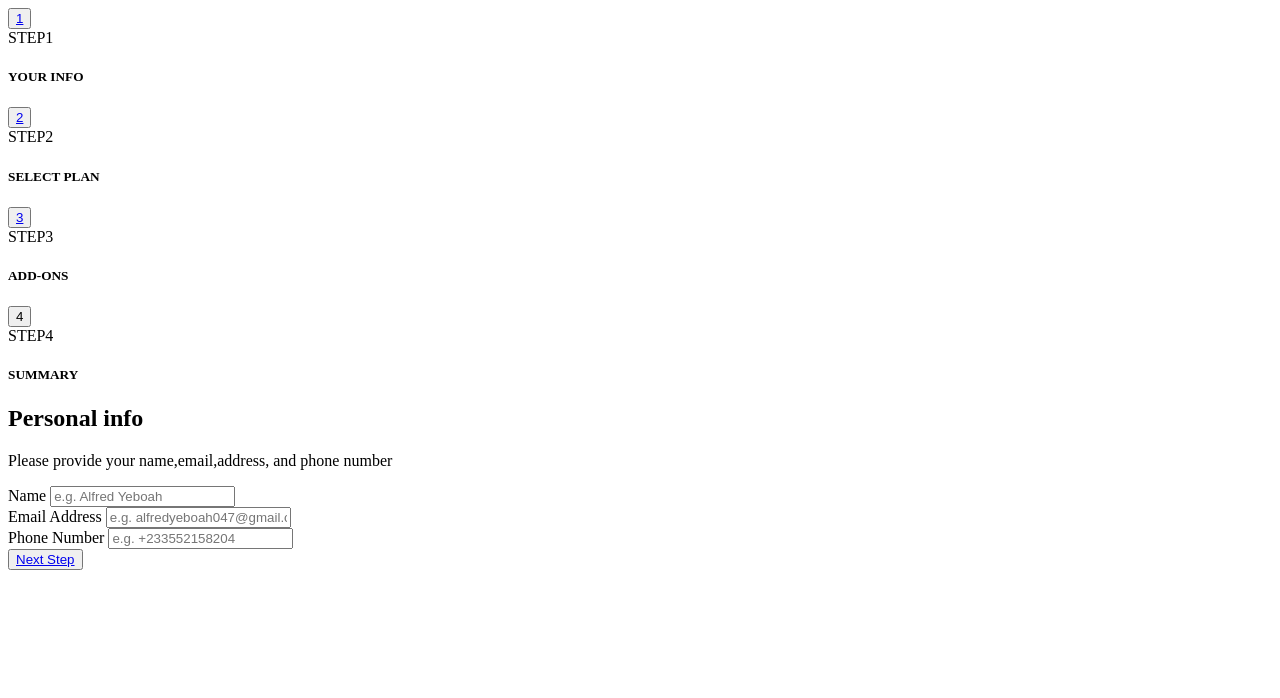
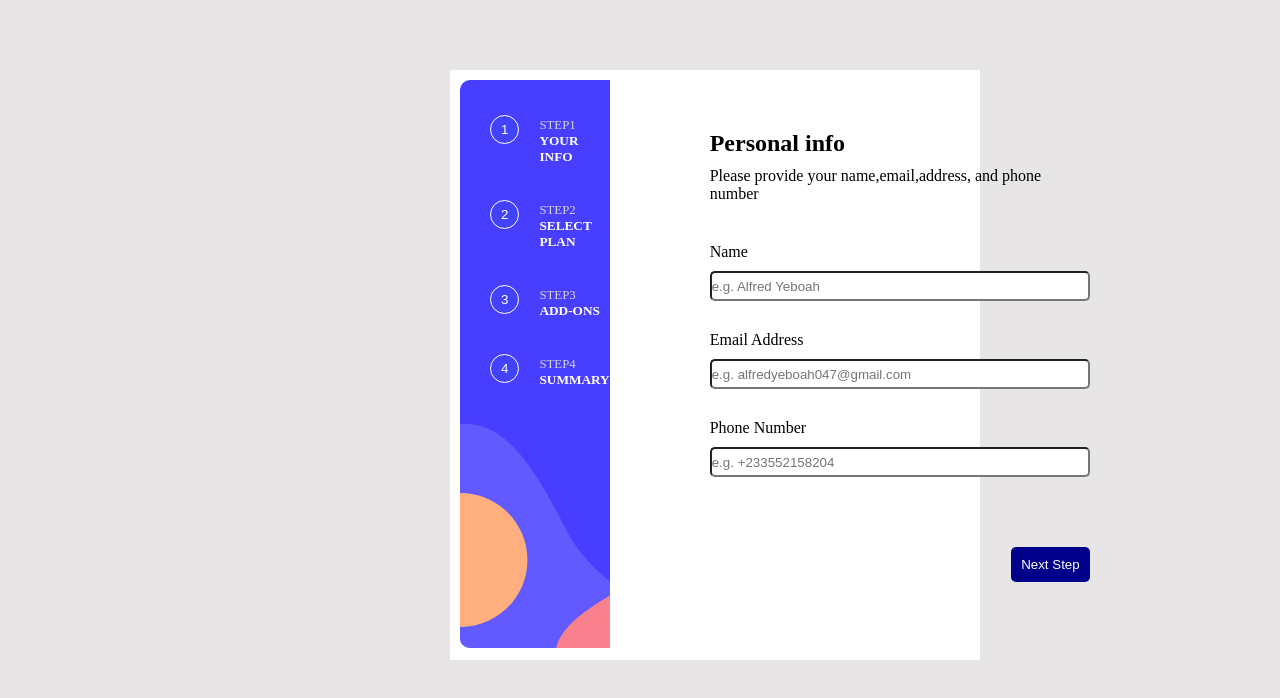
Before and after one commit to Astonish5/multi-step-form2, a plain HTML site: page index.html in a window 1280 px wide. Drawn offline with Linux system fonts and the light colour scheme; files that its build step writes are made by us from their sources; the site is published under a folder, as on GitHub Pages, so addresses that start at the root find nothing.

Commit message:
Update index.html

```diff
--- a/index.html
+++ b/index.html
@@ -5,7 +5,7 @@
     <meta charset="UTF-8">
     <meta name="viewport" content="width=device-width, initial-scale=1.0">
     <title>Document</title>
-    <link rel="stylesheet" href="/Website/style.css">
+    <link rel="stylesheet" href="style.css">
 </head>
 
 <body>
```
